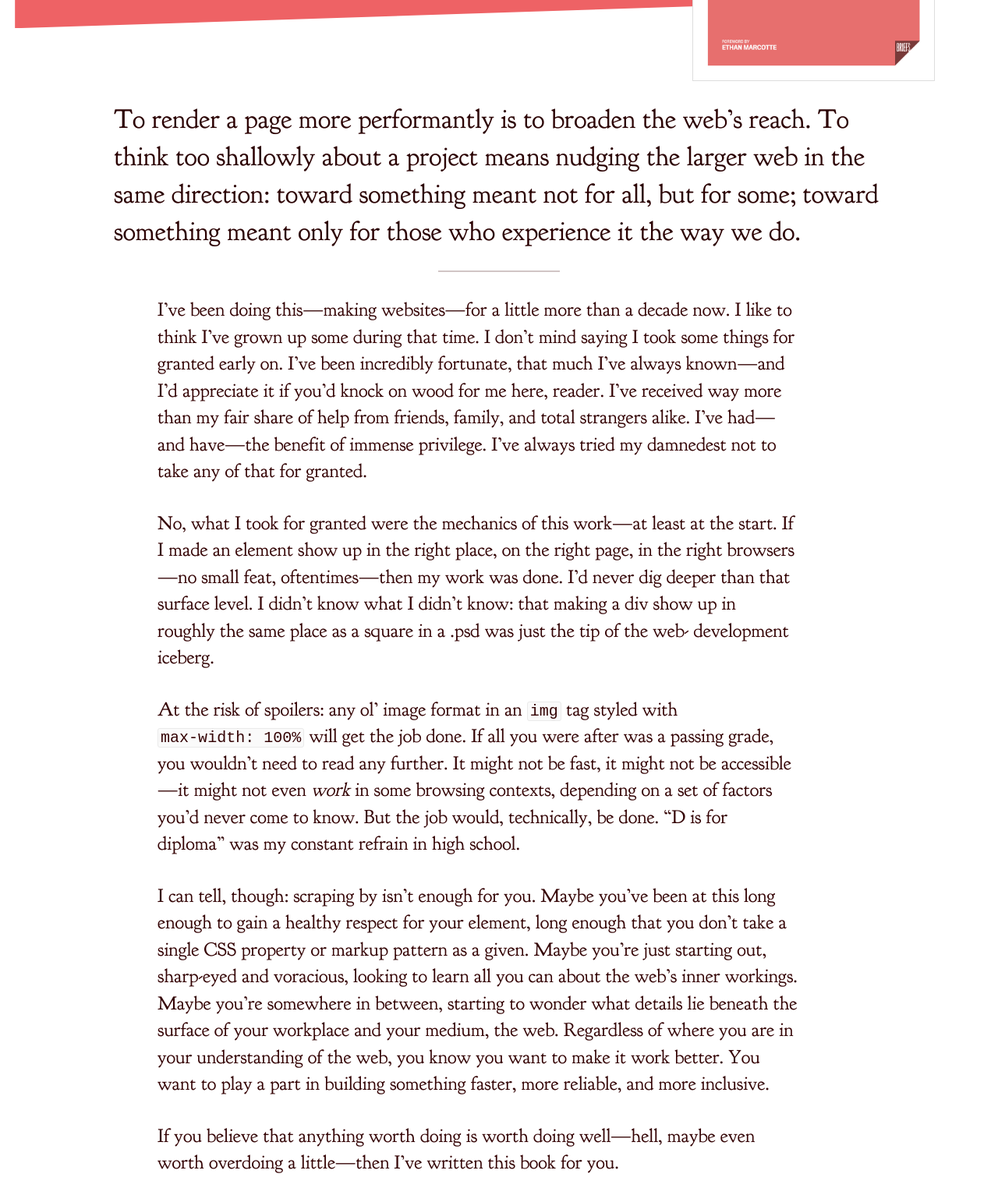
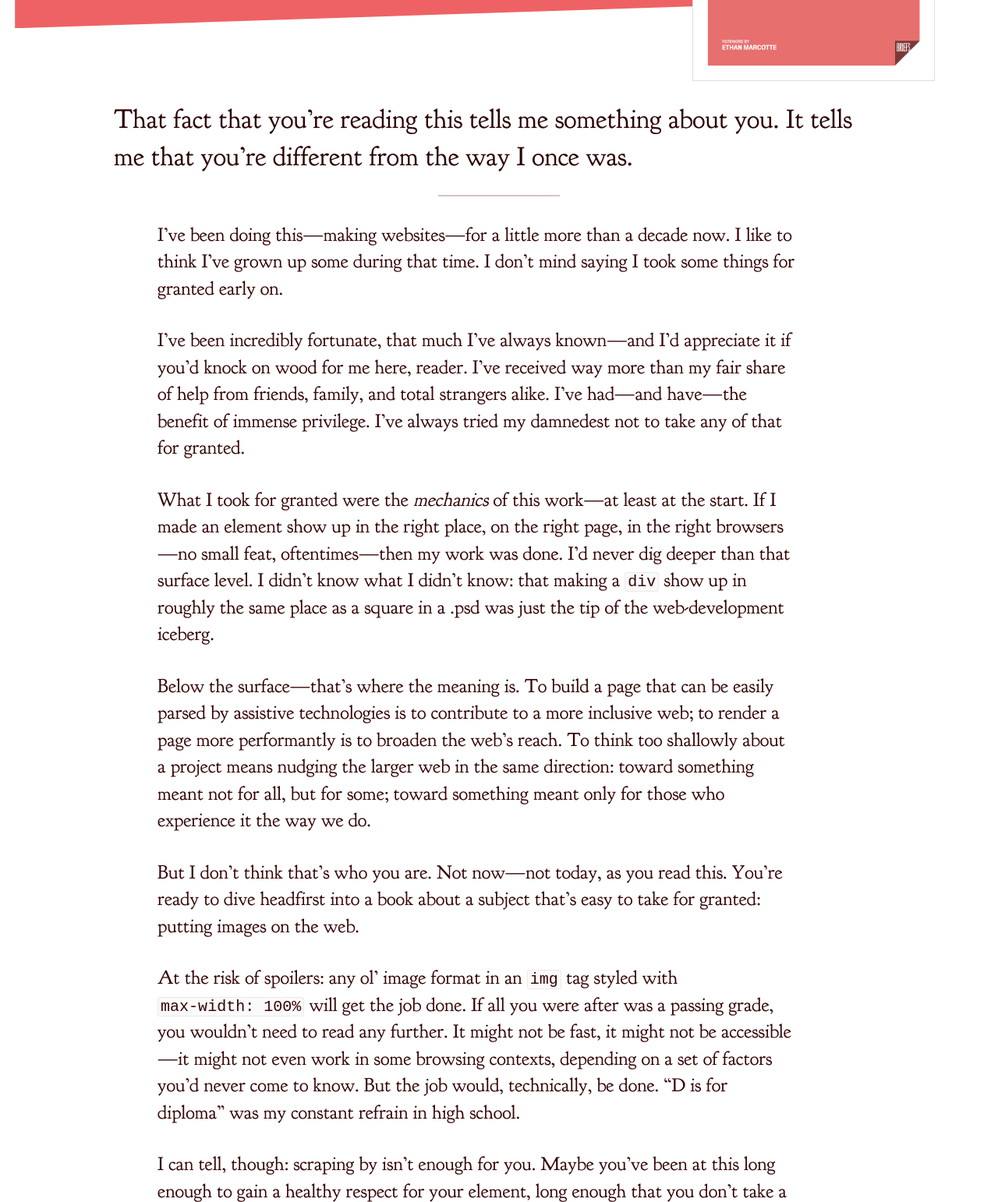
Before and after one commit to Wilto/perfimages, an Eleventy site: page _src/index.md in a window 1280 px wide. Shown: the part 460-2002 px from the top of the page at 78% size. Built offline with nearby package versions, Linux system fonts and the light colour scheme; Eleventy itself is replaced by a stand-in of ours; files that its build step writes are made by us from their sources.

Commit message:
Tinkering.

```diff
--- a/_src/index.md
+++ b/_src/index.md
@@ -1,13 +1,19 @@
 ---
 layout: partials/home.njk
-lede: "To render a page more performantly is to broaden the web’s reach. To think too shallowly about a project means nudging the larger web in the same direction: toward something meant not for all, but for some; toward something meant only for those who experience it the way we do."
+lede: "That fact that you’re reading this tells me something about you. It tells me that you’re different from the way I once was."
 ---
 
-I’ve been doing this—making websites—for a little more than a decade now. I like to think I’ve grown up some during that time. I don’t mind saying I took some things for granted early on. I’ve been incredibly fortunate, that much I’ve always known—and I’d appreciate it if you’d knock on wood for me here, reader. I’ve received way more than my fair share of help from friends, family, and total strangers alike. I’ve had—and have—the benefit of immense privilege. I’ve always tried my damnedest not to take any of that for granted.
+I’ve been doing this—making websites—for a little more than a decade now. I like to think I’ve grown up some during that time. I don’t mind saying I took some things for granted early on.
 
-No, what I took for granted were the mechanics of this work—at least at the start. If I made an element show up in the right place, on the right page, in the right browsers—no small feat, oftentimes—then my work was done. I’d never dig deeper than that surface level. I didn’t know what I didn’t know: that making a div show up in roughly the same place as a square in a .psd was just the tip of the web- development iceberg.
+I’ve been incredibly fortunate, that much I’ve always known—and I’d appreciate it if you’d knock on wood for me here, reader. I’ve received way more than my fair share of help from friends, family, and total strangers alike. I’ve had—and have—the benefit of immense privilege. I’ve always tried my damnedest not to take any of that for granted.
 
-At the risk of spoilers: any ol’ image format in an `img` tag styled with `max-width: 100%` will get the job done. If all you were after was a passing grade, you wouldn’t need to read any further. It might not be fast, it might not be accessible—it might not even <em>work</em> in some browsing contexts, depending on a set of factors you’d never come to know. But the job would, technically, be done. “D is for diploma” was my constant refrain in high school.
+What I took for granted were the _mechanics_ of this work—at least at the start. If I made an element show up in the right place, on the right page, in the right browsers—no small feat, oftentimes—then my work was done. I’d never dig deeper than that surface level. I didn’t know what I didn’t know: that making a `div` show up in roughly the same place as a square in a .psd was just the tip of the web-development iceberg.
+
+Below the surface—that’s where the meaning is. To build a page that can be easily parsed by assistive technologies is to contribute to a more inclusive web; to render a page more performantly is to broaden the web’s reach. To think too shallowly about a project means nudging the larger web in the same direction: toward something meant not for all, but for some; toward something meant only for those who experience it the way we do.
+
+But I don’t think that’s who you are. Not now—not today, as you read this. You’re ready to dive headfirst into a book about a subject that’s easy to take for granted: putting images on the web.
+
+At the risk of spoilers: any ol’ image format in an `img` tag styled with `max-width: 100%` will get the job done. If all you were after was a passing grade, you wouldn’t need to read any further. It might not be fast, it might not be accessible—it might not even work in some browsing contexts, depending on a set of factors you’d never come to know. But the job would, technically, be done. “D is for diploma” was my constant refrain in high school.
 
 I can tell, though: scraping by isn’t enough for you. Maybe you’ve been at this long enough to gain a healthy respect for your element, long enough that you don’t take a single CSS property or markup pattern as a given. Maybe you’re just starting out, sharp-eyed and voracious, looking to learn all you can about the web’s inner workings. Maybe you’re somewhere in between, starting to wonder what details lie beneath the surface of your workplace and your medium, the web.
 Regardless of where you are in your understanding of the web, you know you want to make it work better. You want to play a part in building something faster, more reliable, and more inclusive.
```
Also changed, not shown: 1 other file.
